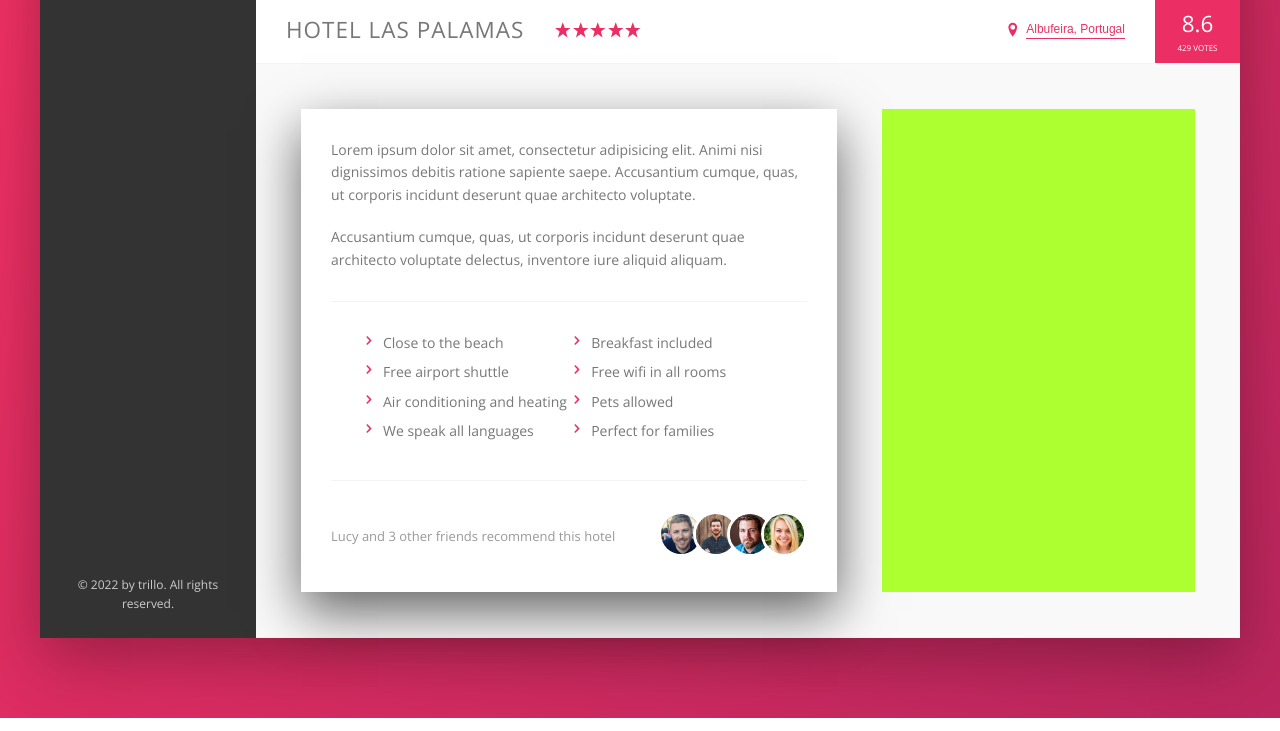
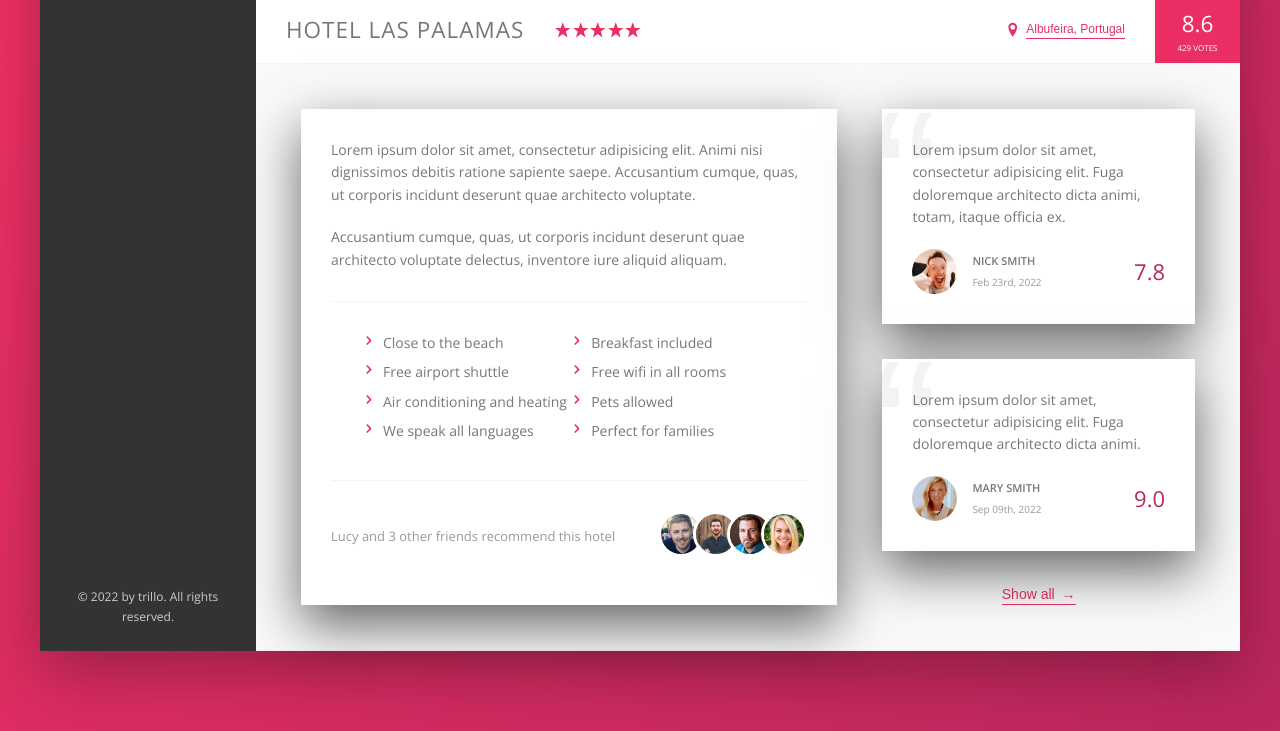
Before and after one commit to roshan-gh/trillo, a website: page index.html in a window 1280 px wide. Shown: the part 538-1269 px from the top of the page. Drawn offline with nearby package versions, Linux system fonts and the light colour scheme.

Commit message:
user-reviews section finished

```diff
--- a/index.html
+++ b/index.html
@@ -161,9 +161,31 @@
                         <!-- figures tags are also can be use for reviews -->
                         <figure class="review">
                             <blockquote class="review__text">
-
+                                Lorem ipsum dolor sit amet, consectetur adipisicing elit. Fuga doloremque architecto dicta animi, totam, itaque officia ex.
                             </blockquote>
+                            <figcaption class="review__user">
+                                <img src="img/user-1.jpg" alt="User 1" class="review__photo">
+                                <div class="review__user-box">
+                                    <p class="review__user-name">Nick Smith</p>
+                                    <p class="review__user-date">Feb 23rd, 2022</p>
+                                </div>
+                                <div class="review__rating">7.8</div>
+                            </figcaption>
                         </figure>
+                        <figure class="review">
+                            <blockquote class="review__text">
+                                Lorem ipsum dolor sit amet, consectetur adipisicing elit. Fuga doloremque architecto dicta animi.
+                            </blockquote>
+                            <figcaption class="review__user">
+                                <img src="img/user-2.jpg" alt="User 2" class="review__photo">
+                                <div class="review__user-box">
+                                    <p class="review__user-name">Mary Smith</p>
+                                    <p class="review__user-date">Sep 09th, 2022</p>
+                                </div>
+                                <div class="review__rating">9.0</div>
+                            </figcaption>
+                        </figure>
+                        <button class="btn-inline">Show all <span>&rarr;</span></button>
                     </div>
                 </div>
             </main>
--- a/sass/components/_button.scss
+++ b/sass/components/_button.scss
@@ -8,8 +8,15 @@
     display: inline-block;
     cursor: pointer;
     transition: all 0.2s;
+    & span {
+        margin-left: 3px;
+        transition: margin-left 0.2s;
+    }
     &:hover {
         color: $--color-grey-dark-1;
+        & span {
+            margin-left: 8px;
+        }
     }
     &:focus {
         outline: none;
--- a/sass/components/_components.scss
+++ b/sass/components/_components.scss
@@ -143,8 +143,8 @@
             background-color: $--color-primary;
             -webkit-mask-image: url(../img/chevron-right.svg);
             -webkit-mask-size: cover;
-            // mask-image: url(../img/chevron-right.svg);
-            // mask-size: cover;
+            mask-image: url(../img/chevron-right.svg);
+            mask-size: cover;
         }
     }
 }
@@ -159,7 +159,6 @@
     &__count {
         margin-right: auto;
     }
-    &__friends {}
     &__photo {
         box-sizing: content-box;
         height: 4rem;
@@ -171,3 +170,58 @@
         }
     }
 }
+
+//////////////
+//Reviews
+.review {
+    background-color: $--color-white;
+    box-shadow: $--shadow-light;
+    padding: 3rem;
+    margin-bottom: 3.5rem;
+    position: relative;
+    overflow: hidden;
+    &__text {
+        margin-bottom: 2rem;
+        z-index: 10;
+        position: relative; //To make z-index work
+    }
+    &__user {
+        display: flex;
+        align-items: center;
+    }
+    &__photo {
+        height: 4.5rem;
+        width: 4.5rem;
+        border-radius: 50%;
+        margin-right: 1.5rem;
+    }
+    &__user-box {
+        margin-right: auto;
+    }
+    &__user-name {
+        font-size: 1.1rem;
+        font-weight: 600;
+        text-transform: uppercase;
+        margin-bottom: 0.4rem;
+    }
+    &__user-date {
+        font-size: 1rem;
+        color: $--color-grey-dark-3;
+    }
+    &__rating {
+        color: $--color-primary-dark;
+        font-size: 2.2rem;
+        font-weight: 300;
+    }
+    &::before {
+        content: "\201C"; //HTML entity in CSS ISO number
+        position: absolute;
+        top: -2.75rem;
+        left: -1rem;
+        line-height: 1;
+        color: $--color-grey-light-2;
+        font-family: sans-serif;
+        font-size: 20rem;
+        z-index: 1;
+    }
+}
--- a/sass/layouts/_detail.scss
+++ b/sass/layouts/_detail.scss
@@ -1,4 +1,5 @@
 .detail {
+    font-size: 1.4rem; //description and user-reviews both will inherit font size
     display: flex;
     padding: 4.5rem;
     background-color: $--color-grey-light-1;
@@ -6,7 +7,6 @@
 }
 
 .description {
-    font-size: 1.4rem;
     flex: 0 0 60%;
     background-color: $--color-white;
     margin-right: 4.5rem;
@@ -16,5 +16,7 @@
 
 .user-reviews {
     flex: 1;
-    background-color: greenyellow;
+    display: flex;
+    flex-direction: column;
+    align-items: center;
 }
```
Also changed, not shown: css/style.css.
